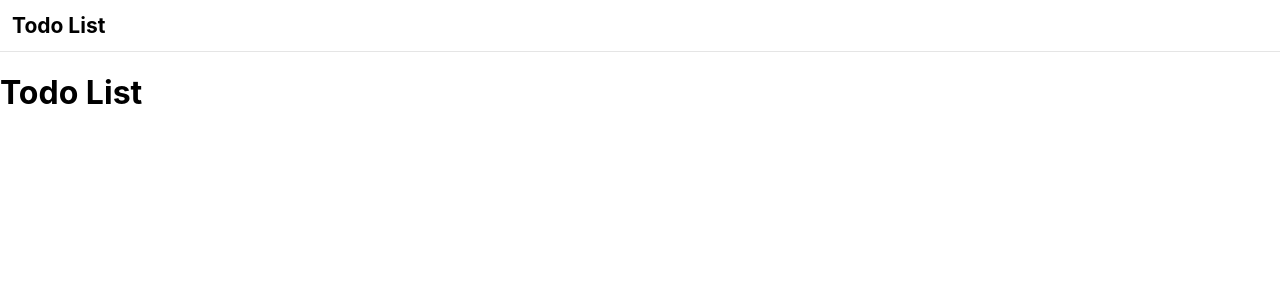
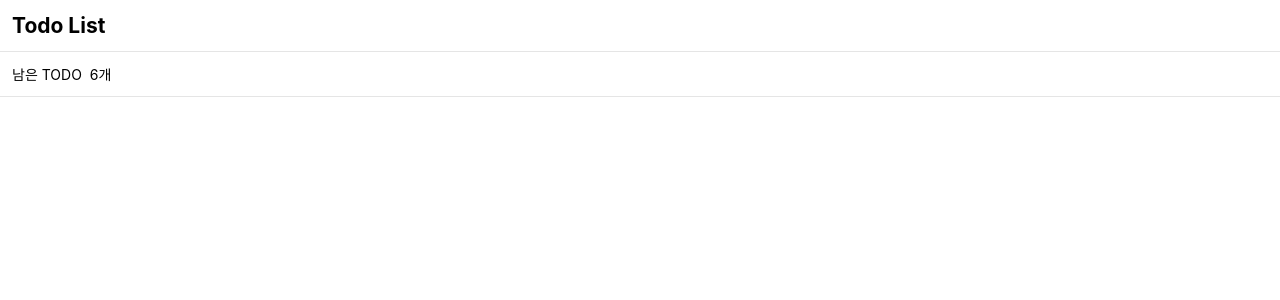
Before and after one commit to uponreal/next-todo, a Next.js app: page / in a window 1280 px wide. Shown: the top 300 px of the page. Built offline with nearby package versions, Linux system fonts and the light colour scheme.

Commit message:
Dummy Todo data 추가, 남은 Todo 수량 표시

```diff
--- a/components/TodoList.js
+++ b/components/TodoList.js
@@ -1,13 +1,29 @@
-export default () => {
+import palette from "../theme/palette";
+
+export default ({todos}) => {
     return (
         <>
             <div className="container">
-                <h1>Todo List</h1>
+                <div className="todo-list-header">
+                    <p className="todo-list-last-todo">
+                        남은 TODO<span>{todos.length}개</span>
+                    </p>
+                </div>
             </div>
             <style jsx>{`
                 .container {
                     width: 100%;
                 }
+                .container .todo-list-header {
+                    padding: 12px;
+                    border-bottom: 1px solid ${palette.gray}
+                }
+                .container .todo-list-header .todo-list-last-todo {
+                    font-size: 14px;
+                }
+                .container .todo-list-header .todo-list-last-todo span {
+                    margin-left: 8px;
+                }
             `}</style>
         </>
     )
--- a/pages/index.js
+++ b/pages/index.js
@@ -1,7 +1,16 @@
 import TodoList from "../components/TodoList.js";
+
+const todos = [
+  { id: 1, text: "마트에 가서 장보기", color: "red", checked: false },
+  { id: 2, text: "수학 숙제하기", color: "orange", checked: false },
+  { id: 3, text: "코딩하기", color: "yellow", checked: true },
+  { id: 4, text: "넥스트 공부하기", color: "green", checked: true },
+  { id: 5, text: "요리 연습하기", color: "blue", checked: false },
+  { id: 6, text: "분리수거 하기", color: "navy", checked: false },
+];
 
 export default () => {
   return (
-    <TodoList/>
+    <TodoList todos={todos}/>
   )
 }
```
